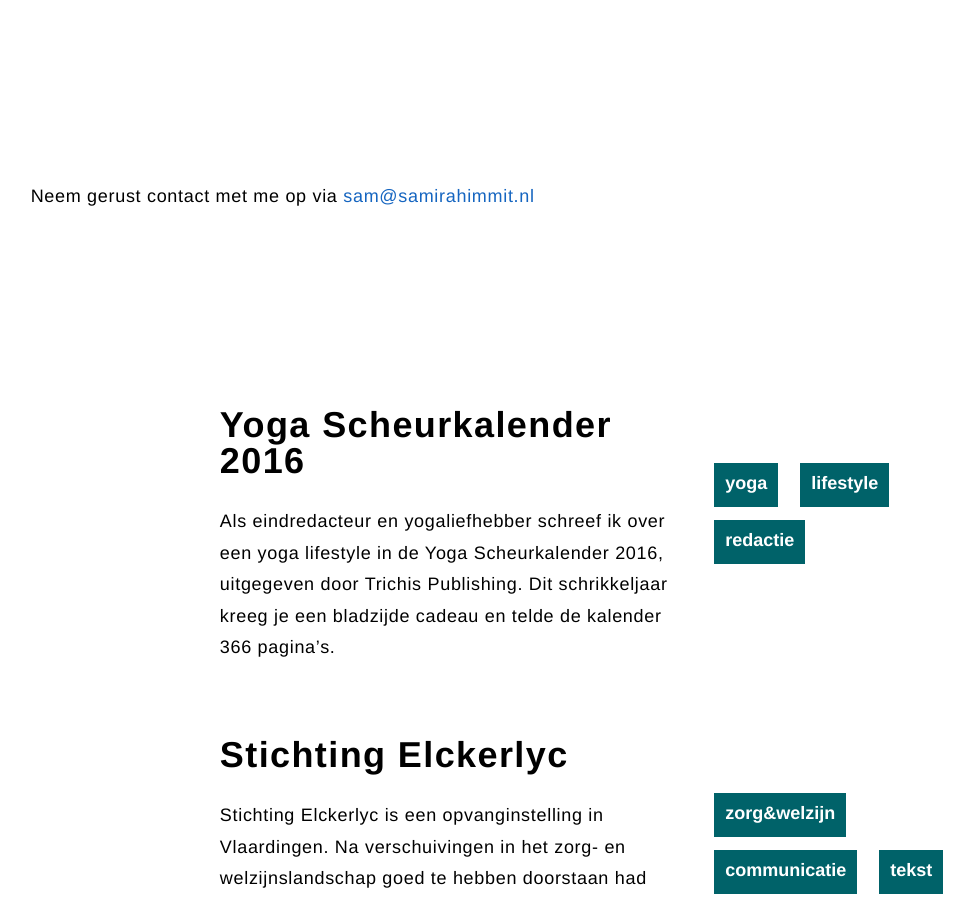
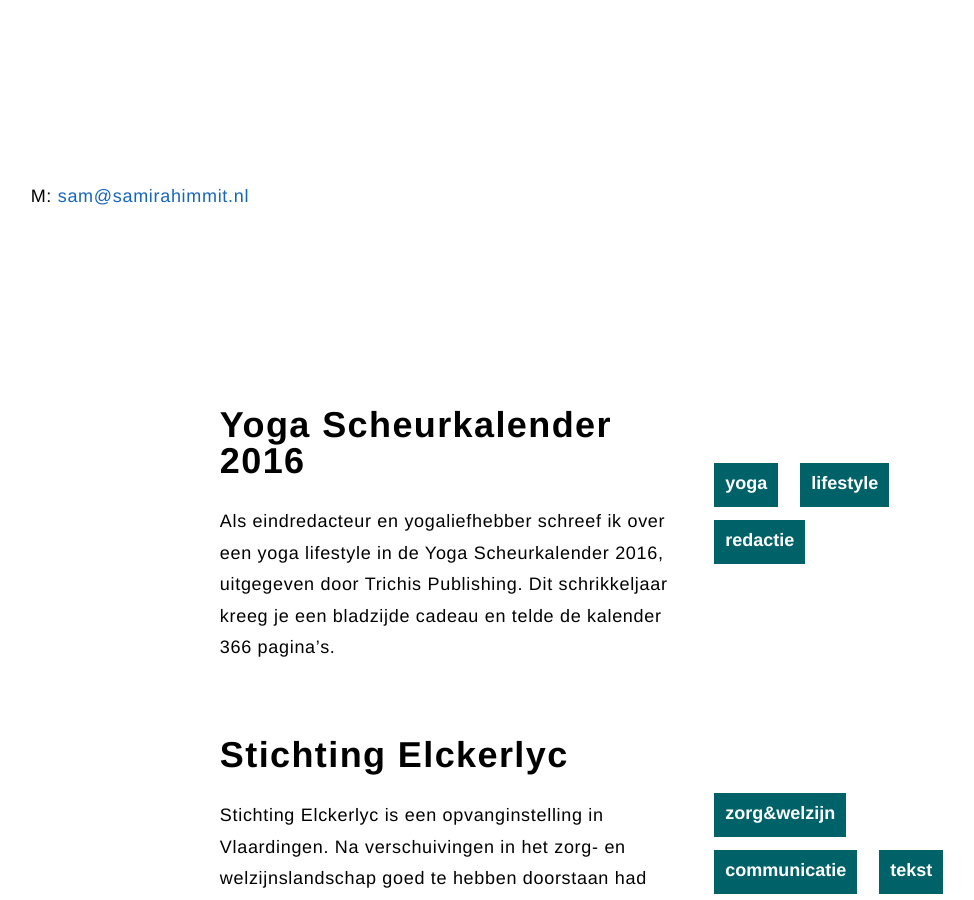
Before and after one commit to samirahimmit/samirahimmit.github.io, a Jekyll site: the page built from index.md, in a window 1280 px wide and 900 px high, scrolled down 1017 px. Shown: the whole window, without its empty margins (128-1102 px from the left). Built offline with Jekyll 4.4.1, drawn with Linux system fonts in a browser that asks for light colours.

Commit message:
Update 02-contact.md

```diff
--- a/content/02-contact.md
+++ b/content/02-contact.md
@@ -1 +1 @@
-Neem gerust contact met me op via [sam@samirahimmit.nl](mailto:sam@samirahimmit.nl)
+M: [sam@samirahimmit.nl](mailto:sam@samirahimmit.nl)
```
